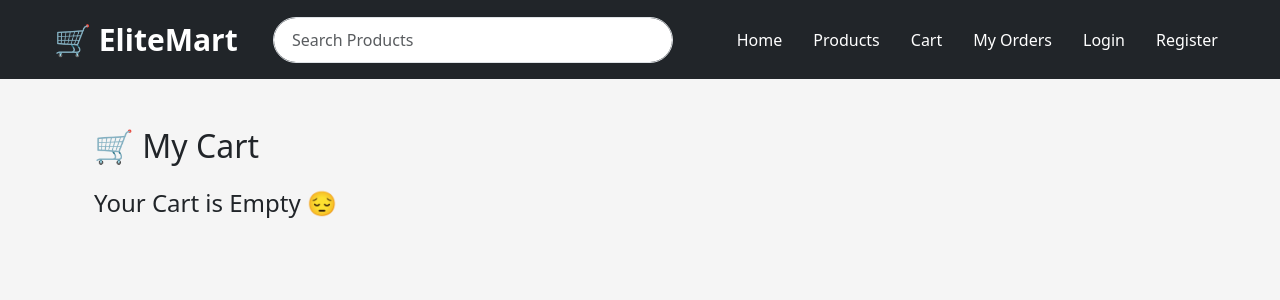
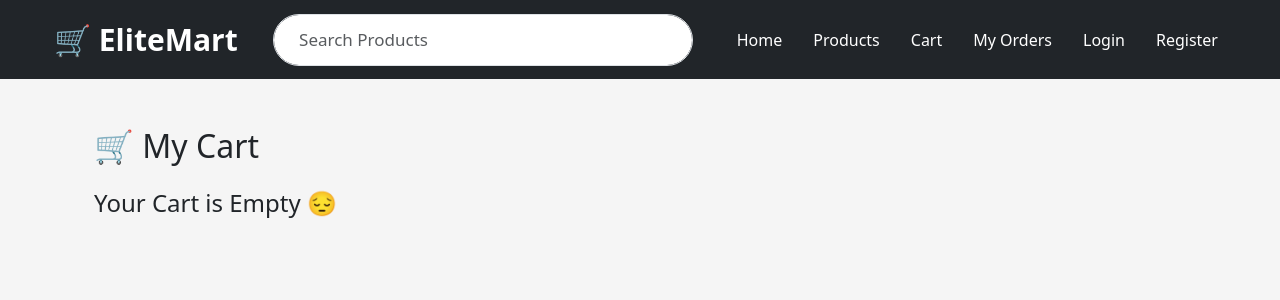
Before and after one commit to AmitBuilds79/EliteMart, a Flask app: template templates/cart.html in a window 1280 px wide. Shown: the top 300 px of the page. Run offline with Flask 3, Linux system fonts and the light colour scheme; the template is opened without the code that fills it, so the values that code supplies are empty.

Commit message:
Improve search bar UI

```diff
--- a/templates/base.html
+++ b/templates/base.html
@@ -34,7 +34,7 @@
         name="q"
         class="form-control"
         placeholder="Search Products"
-                    style="width:400px; border-radius:30px;">
+        style="width:700px; height:52px; border-radius:50px; padding:0 25px; font-size:17px;">
 </form>
 
             <!-- Menu -->
```
Lines whose indentation alone changed are shown as unchanged.
